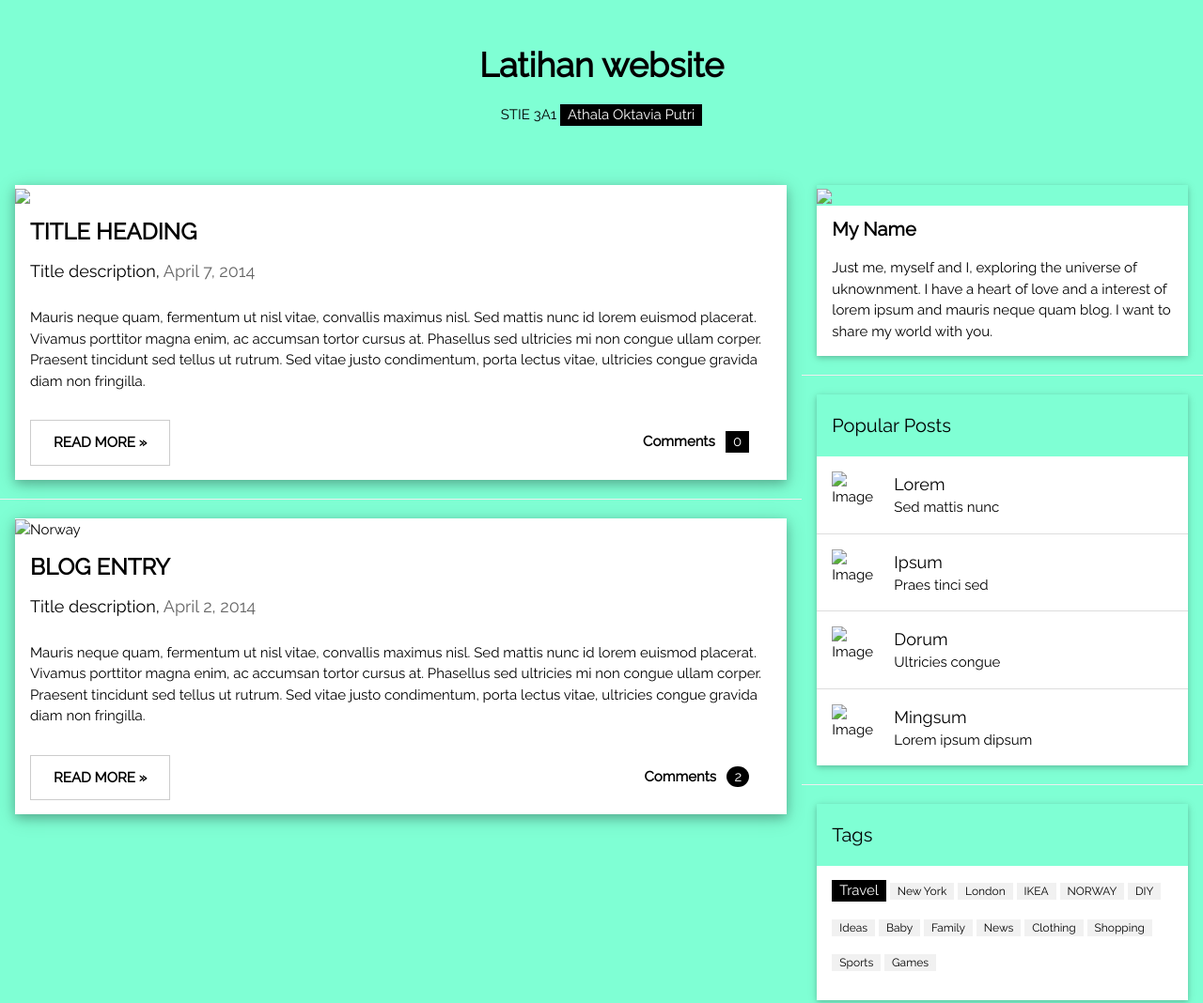
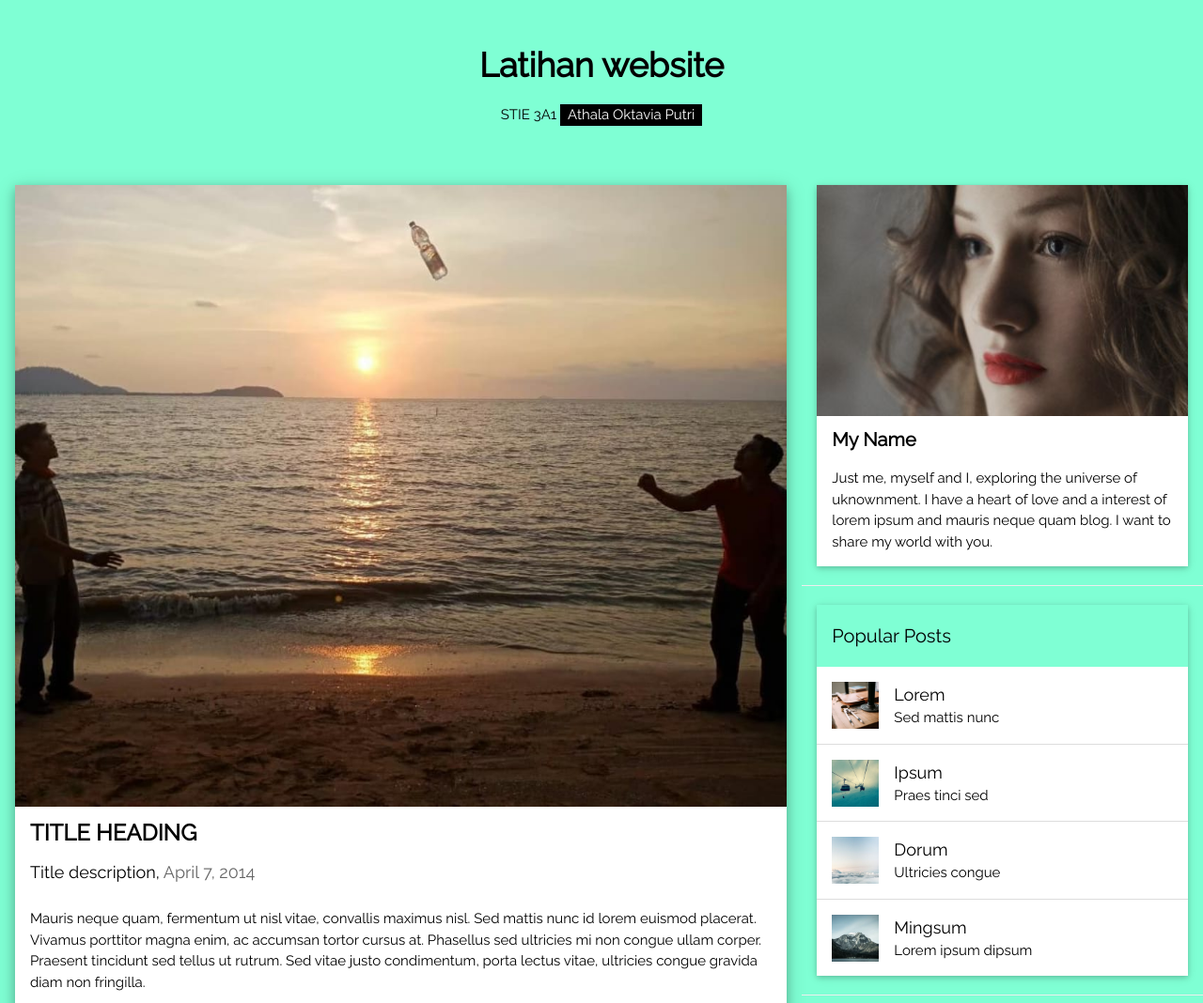
Before and after one commit to athalaoktavia/athalaoktaviaputrii.github.io-index.html, a plain HTML site: page index.html in a window 1280 px wide. Shown: the top 1068 px of the page at 94% size. Drawn offline with Linux system fonts and the light colour scheme; the site is published under a folder, as on GitHub Pages, so addresses that start at the root find nothing.

Commit message:
Update index.html

```diff
--- a/index.html
+++ b/index.html
@@ -27,7 +27,7 @@ and is wrapped around the whole page content, except for the footer in this exam
 <div class="w3-col l8 s12">
   <!-- Blog entry -->
   <div class="w3-card-4 w3-margin w3-white">
-    <img src="/img/WhatsApp Image 2021-10-17 at 22.13.35 (4).jpeg" style="width:100%">
+    <img src="img/WhatsApp Image 2021-10-17 at 22.13.35 (4).jpeg" style="width:100%">
     <div class="w3-container">
       <h3><b>TITLE HEADING</b></h3>
       <h5>Title description, <span class="w3-opacity">April 7, 2014</span></h5>
@@ -50,7 +50,7 @@ and is wrapped around the whole page content, except for the footer in this exam
 
   <!-- Blog entry -->
   <div class="w3-card-4 w3-margin w3-white">
-  <img src="/img/gambar3.jpg" alt="Norway" style="width:100%">
+  <img src="img/gambar3.jpg" alt="Norway" style="width:100%">
     <div class="w3-container">
       <h3><b>BLOG ENTRY</b></h3>
       <h5>Title description, <span class="w3-opacity">April 2, 2014</span></h5>
@@ -76,7 +76,7 @@ and is wrapped around the whole page content, except for the footer in this exam
 <div class="w3-col l4">
   <!-- About Card -->
   <div class="w3-card w3-margin w3-margin-top">
-  <img src="/img/gambar2.jpg" style="width:100%">
+  <img src="img/gambar2.jpg" style="width:100%">
     <div class="w3-container w3-white">
       <h4><b>My Name</b></h4>
       <p>Just me, myself and I, exploring the universe of uknownment. I have a heart of love and a interest of lorem ipsum and mauris neque quam blog. I want to share my world with you.</p>
@@ -90,22 +90,22 @@ and is wrapped around the whole page content, except for the footer in this exam
     </div>
     <ul class="w3-ul w3-hoverable w3-white">
       <li class="w3-padding-16">
-        <img src="/img/gambar4.jpg" alt="Image" class="w3-left w3-margin-right" style="width:50px">
+        <img src="img/gambar4.jpg" alt="Image" class="w3-left w3-margin-right" style="width:50px">
         <span class="w3-large">Lorem</span><br>
         <span>Sed mattis nunc</span>
       </li>
       <li class="w3-padding-16">
-        <img src="/img/gambar5.jpg" alt="Image" class="w3-left w3-margin-right" style="width:50px">
+        <img src="img/gambar5.jpg" alt="Image" class="w3-left w3-margin-right" style="width:50px">
         <span class="w3-large">Ipsum</span><br>
         <span>Praes tinci sed</span>
       </li>
       <li class="w3-padding-16">
-        <img src="/img/gambar7.jpg" alt="Image" class="w3-left w3-margin-right" style="width:50px">
+        <img src="img/gambar7.jpg" alt="Image" class="w3-left w3-margin-right" style="width:50px">
         <span class="w3-large">Dorum</span><br>
         <span>Ultricies congue</span>
       </li>
       <li class="w3-padding-16 w3-hide-medium w3-hide-small">
-        <img src="/img/gambar6.jpg" alt="Image" class="w3-left w3-margin-right" style="width:50px">
+        <img src="img/gambar6.jpg" alt="Image" class="w3-left w3-margin-right" style="width:50px">
         <span class="w3-large">Mingsum</span><br>
         <span>Lorem ipsum dipsum</span>
       </li>
```
